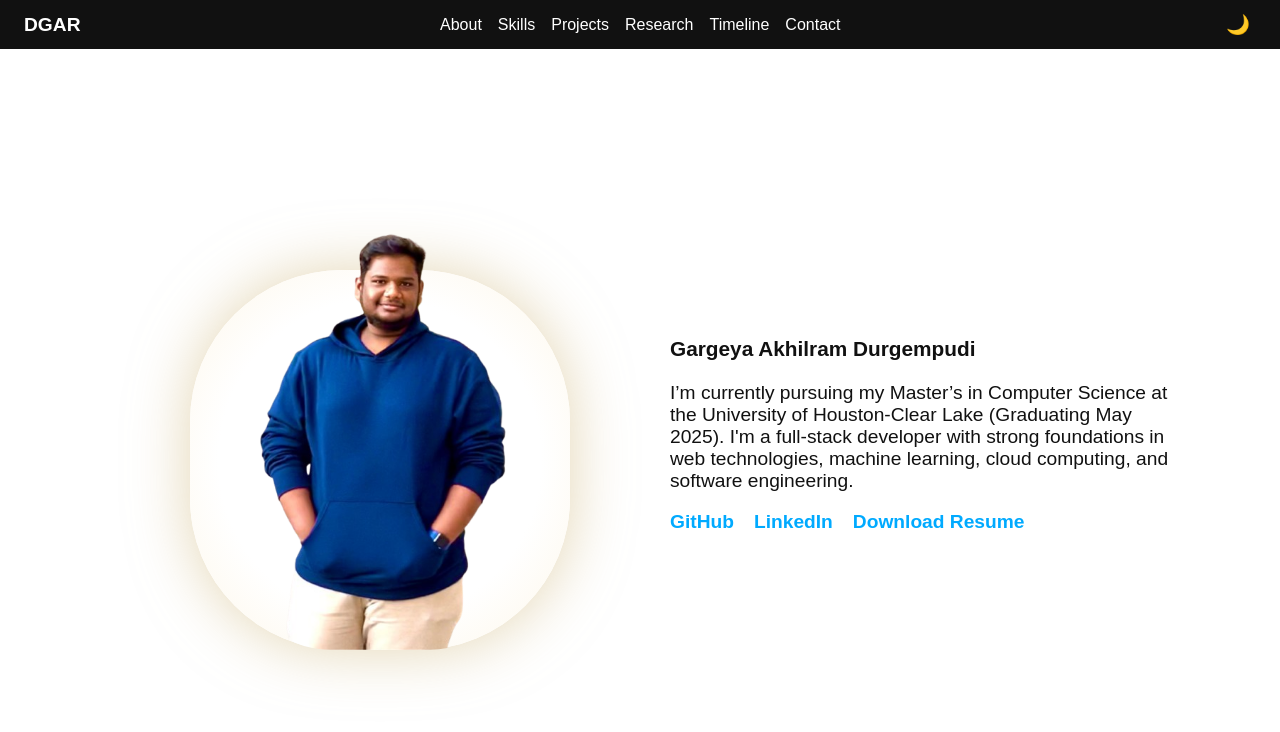
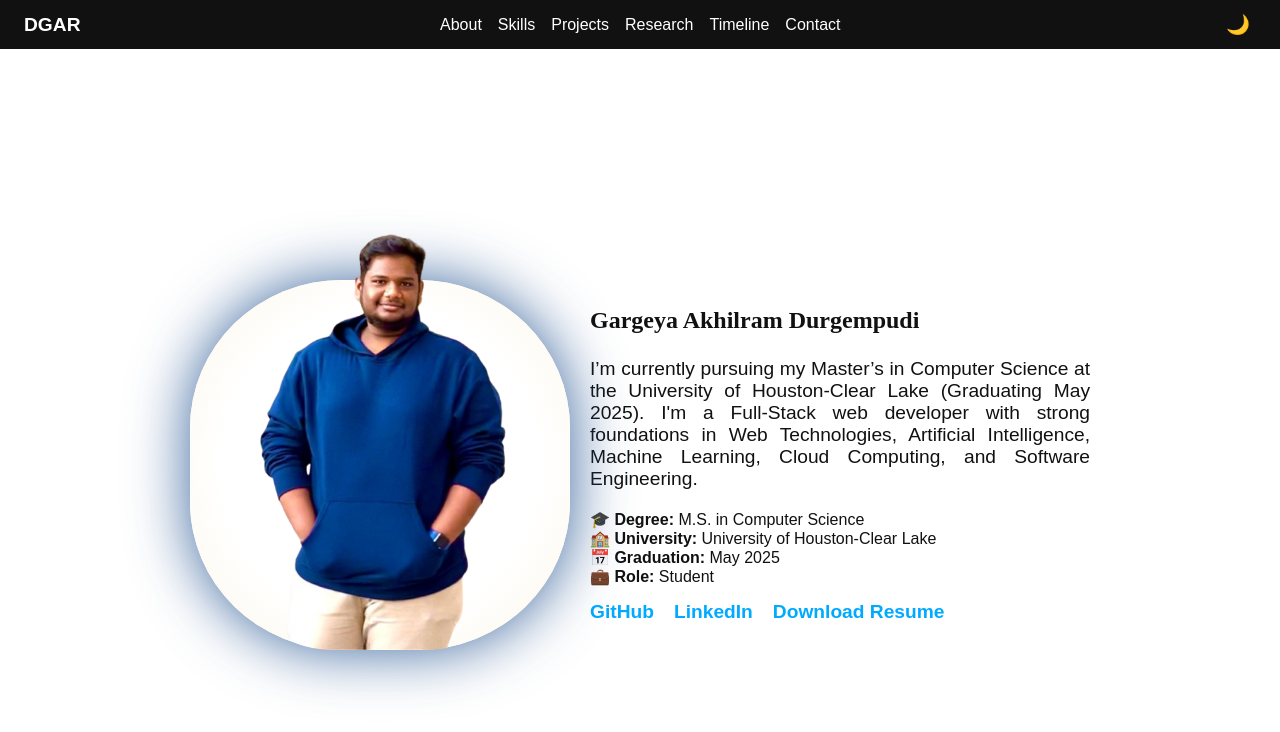
Before and after one commit to dakhilram/portfolio, a React (Create React App) app: page / in a window 1280 px wide. Shown: the top 732 px of the page. Built offline with nearby package versions, Linux system fonts and the light colour scheme.

Commit message:
updated the about me.

```diff
--- a/src/components/About.js
+++ b/src/components/About.js
@@ -36,8 +36,15 @@ const About = () => {
           <h3 className="about-name">Gargeya Akhilram Durgempudi</h3>
           <p>
             I’m currently pursuing my Master’s in Computer Science at the University of Houston-Clear Lake (Graduating May 2025).
-            I'm a full-stack developer with strong foundations in web technologies, machine learning, cloud computing, and software engineering.
+            I'm a Full-Stack web developer with strong foundations in Web Technologies, Artificial Intelligence, Machine Learning, Cloud Computing, and Software Engineering.
           </p>
+          <div className="about-facts">
+            <div><strong>🎓 Degree:</strong> M.S. in Computer Science</div>
+            <div><strong>🏫 University:</strong> University of Houston-Clear Lake</div>
+            <div><strong>📅 Graduation:</strong> May 2025</div>
+            <div><strong>💼 Role:</strong> Student</div>
+          </div>
+
           <div className="about-links">
             <a href="https://github.com/dakhilram" target="_blank" rel="noreferrer">GitHub</a>
             <a href="https://linkedin.com/in/akhilram-durgempudi" target="_blank" rel="noreferrer">LinkedIn</a>
--- a/src/styles/about.css
+++ b/src/styles/about.css
@@ -8,15 +8,16 @@
   align-items: center;
   justify-content: center;
   gap: 40px;
-  margin: 50px 90px;
+  margin: 50px 170px;
   flex-wrap: wrap;
 }
 
 .about-name{
+  font-family: cursive;
   text-align: left;
-  font-size: 1.3rem;
+  font-size: 1.5rem;
   font-weight: bold;
-  margin-top: 10px;
+  margin-top: 70px;
 }
 
 /* 📦 Container */
@@ -31,13 +32,13 @@
 .circle-back {
   position: absolute;
   width: 380px;
-  height: 380px;
+  height: 370px;
   background: radial-gradient(circle, #ffffff 60%, #fdf6e7 100%);
   border-radius: 40%;
   left: 0;
   bottom: 0;
   z-index: 1;
-  box-shadow: 0 0 60px rgba(209, 185, 129, 0.6);
+  box-shadow: 0 0 60px rgba(28, 77, 141, 0.87);
 }
 
 
@@ -58,11 +59,18 @@
 
 /* 💬 Text below */
 .about-text {
-  font-family: 'Arial', sans-serif;
+  font-family: sans-serif;
   font-size: 1.2rem;
   max-width: 500px;
-  text-align: left;
+  text-align: justify;
 }
+
+.about-facts {
+  margin-top: 20px;
+  display: left;
+  font-size: 1rem;
+}
+
 
 @media (max-width: 768px) {
   .about-content {
```
